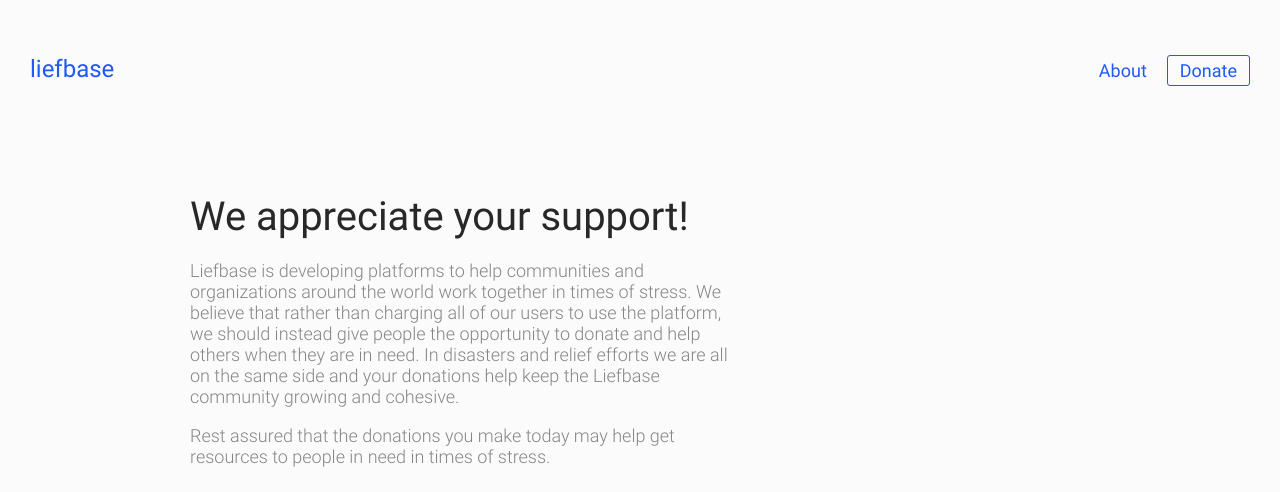
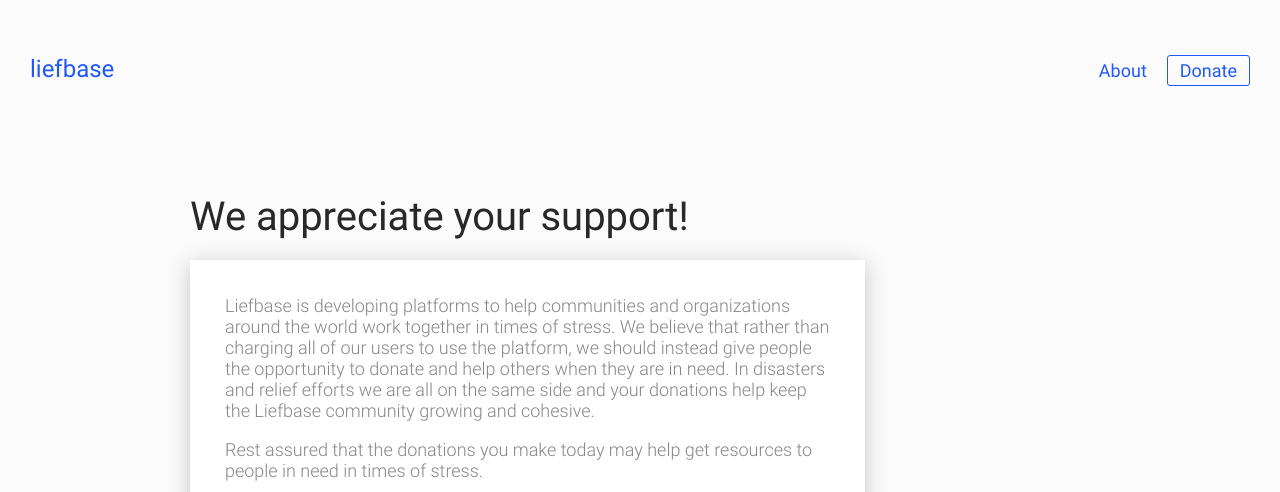
Before and after one commit to ProgrammingJoe/Liefbase-Static-Site, a Flask app: page /donate in a window 1280 px wide. Shown: the top 492 px of the page. Run offline with Flask 2, Linux system fonts and the light colour scheme; some libraries are stand-ins or nearby versions.

Commit message:
Create donate letter box

```diff
--- a/static_site/static/css/donate.css
+++ b/static_site/static/css/donate.css
@@ -13,5 +13,11 @@
 }
 
 .donate-buttons {
-  margin: 10px 0 15px 0;
+  margin: 40px 0 15px 0;
 }
+
+.donate-block {
+  background-color: white;
+  box-shadow: 0px 4px 20px rgba(43, 43, 43, 0.25);
+  padding: 35px;
+}
--- a/static_site/static/css/fonts.css
+++ b/static_site/static/css/fonts.css
@@ -56,6 +56,11 @@ p {
   margin: 70px 0 20px 0;
 }
 .sub-header {
+  font-family: 'Roboto-light';
+  color: #868686;
+  font-size: 18px;
+}
+.body-text {
   font-family: 'Roboto-light';
   color: #868686;
   font-size: 18px;
--- a/static_site/static/css/main.css
+++ b/static_site/static/css/main.css
@@ -236,7 +236,6 @@ a:hover {
   left: 100vw;
   z-index: 1;
   background-color: #2159F9;
-  box-shadow: 0 1px 6px rgba(105, 105, 105, .25);
   display: none;
 }
 #hamburger-menu a {
--- a/static_site/templates/donate.html
+++ b/static_site/templates/donate.html
@@ -35,10 +35,14 @@
     <div class="donate-body">
       <div class="donate-intro-container">
         <p class="header">{{ _('We appreciate your support!') }}</p>
-        <p class="sub-header">{{ _('Liefbase is developing platforms to help communities and organizations around the world work together in times of stress. We believe that rather than charging all of our users to use the platform, we should instead give people the opportunity to donate and help others when they are in need. In disasters and relief efforts we are all on the same side and your donations help keep the Liefbase community growing and cohesive.') }}</p>
+        <div class="donate-block">
+          <p class="body-text">{{ _('Liefbase is developing platforms to help communities and organizations around the world work together in times of stress. We believe that rather than charging all of our users to use the platform, we should instead give people the opportunity to donate and help others when they are in need. In disasters and relief efforts we are all on the same side and your donations help keep the Liefbase community growing and cohesive.') }}</p>
           </br>
-        <p class="sub-header">{{ _('Rest assured that the donations you make today may help get resources to people in need in times of stress.') }}</p>
+          <p class="body-text">{{ _('Rest assured that the donations you make today may help get resources to people in need in times of stress.') }}</p>
           </br>
+          <p class="body-text">{{ _('Thanks,') }}</p>
+          </br>
+          <p class="body-text">{{ _('The Liefbase Team') }}</p>
 
           <div class="donate-buttons">
             <div class="donate-button-container">
@@ -51,11 +55,7 @@
               </form>
             </div>
           </div>
-
-        </br>
-        <p class="sub-header">{{ _('Thanks,') }}</p>
-        </br>
-        <p class="sub-header">{{ _('The Liefbase Team') }}</p>
+        </div>
       </div>
 
     </div> <!-- End of donate-body -->
```
Lines whose indentation alone changed are shown as unchanged.
